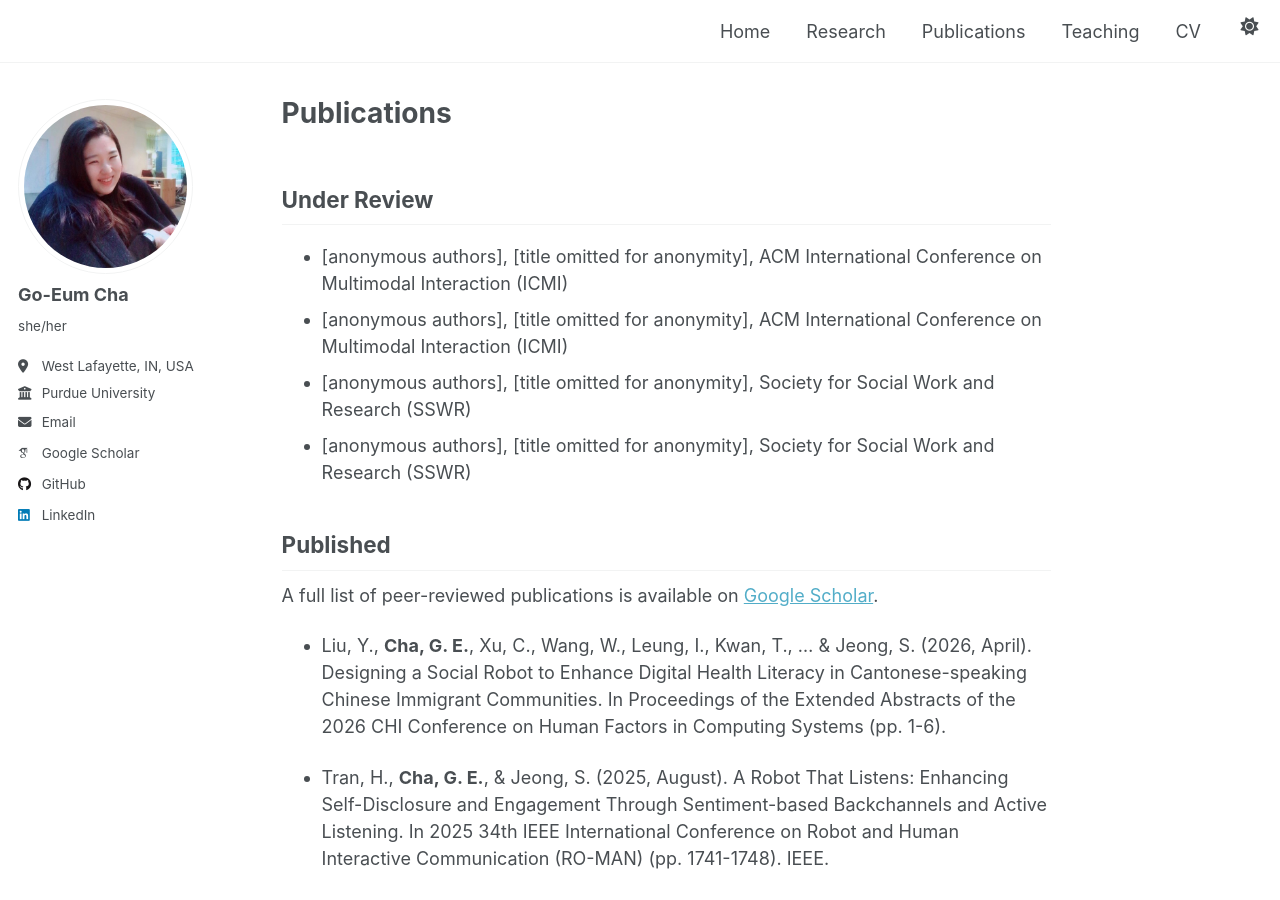
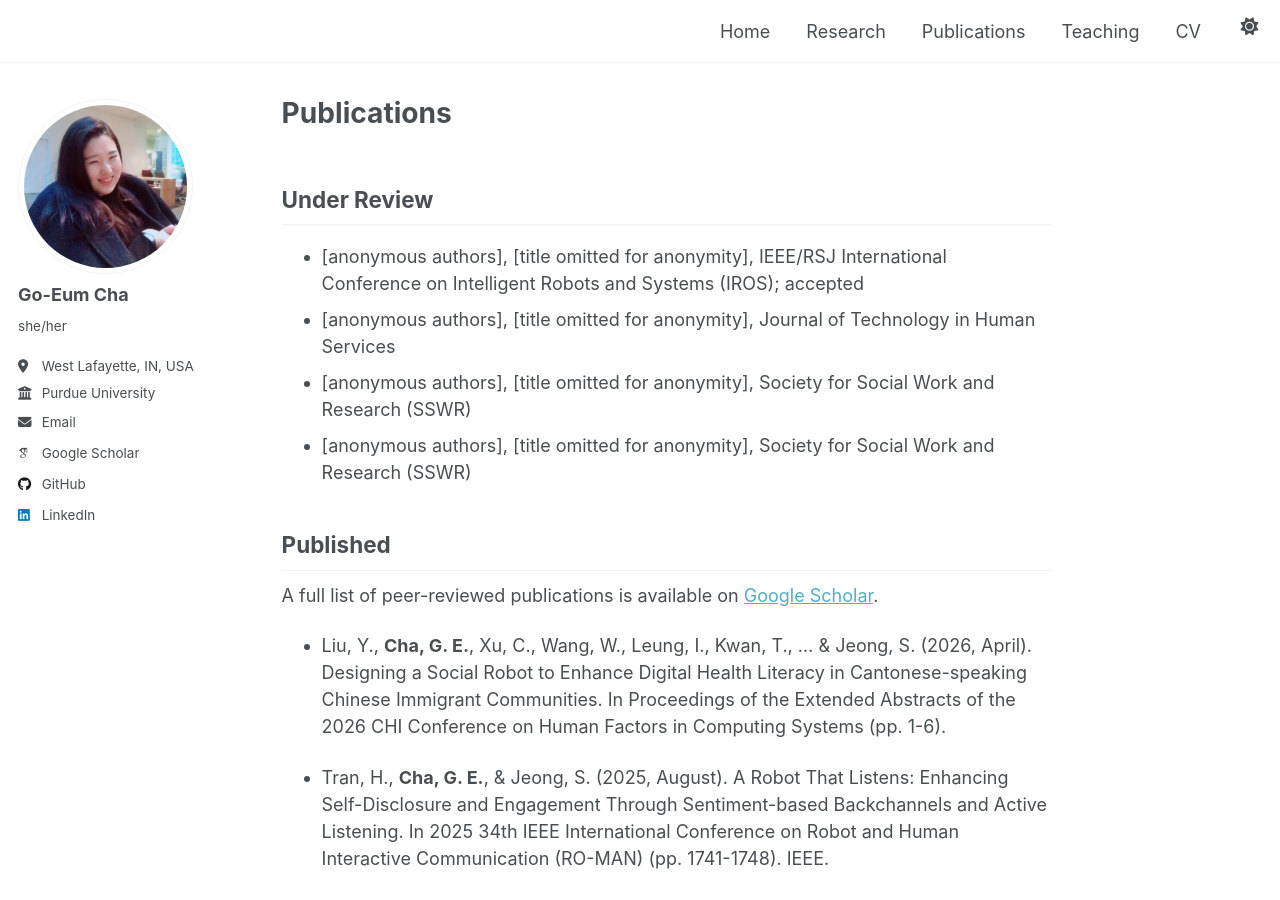
Before and after one commit to chagom/chagom.github.io, a Jekyll site: the page built from _pages/publications.md, in a window 1280 px wide and 900 px high. Built offline with Jekyll 4.4.1, drawn with Linux system fonts in a browser that asks for light colours; some web fonts are replaced.

Commit message:
summer updates

```diff
--- a/_pages/publications.md
+++ b/_pages/publications.md
@@ -7,8 +7,8 @@ person_schema: true
 ---
 
 ## Under Review
-- [anonymous authors], [title omitted for anonymity], ACM International Conference on Multimodal Interaction (ICMI)
-- [anonymous authors], [title omitted for anonymity], ACM International Conference on Multimodal Interaction (ICMI)
+- [anonymous authors], [title omitted for anonymity], IEEE/RSJ International Conference on Intelligent Robots and Systems (IROS); accepted
+- [anonymous authors], [title omitted for anonymity], Journal of Technology in Human Services
 - [anonymous authors], [title omitted for anonymity], Society for Social Work and Research (SSWR)
 - [anonymous authors], [title omitted for anonymity], Society for Social Work and Research (SSWR)
 
```
Also changed, not shown: _pages/cv.md (+23 -1 lines), _pages/research.md (+4 -2 lines), _pages/teaching.md (+2 -0 lines), 1 other file.
